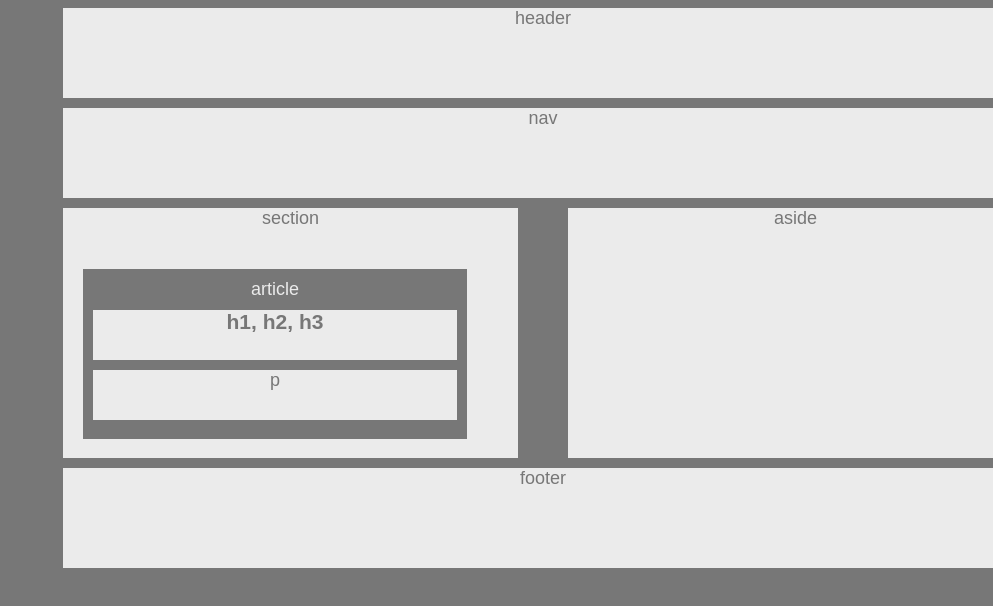
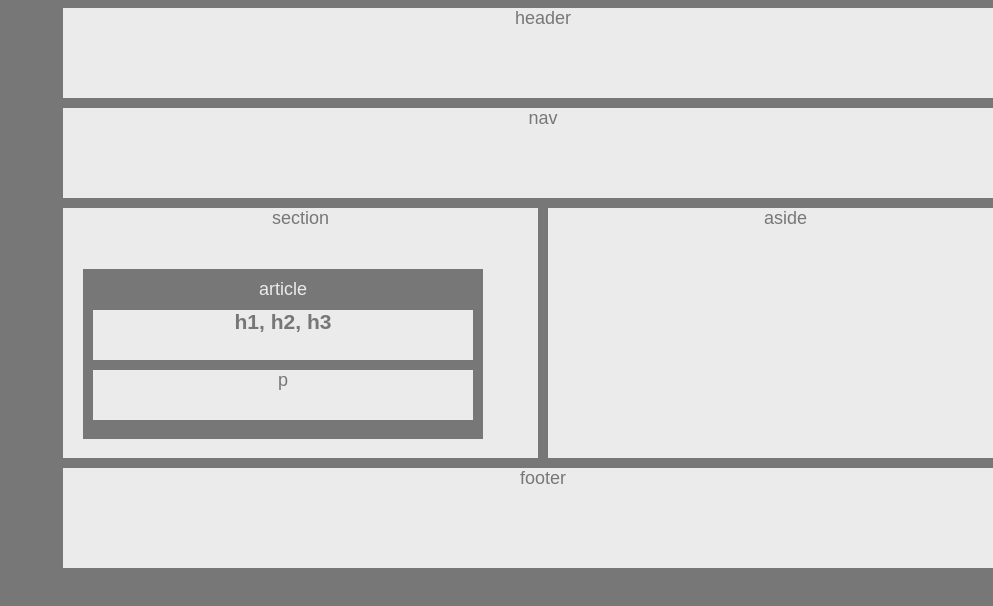
Before and after one commit to kanwarb/HW-Wireframe, a plain HTML site: page index.html in a window 1280 px wide. Shown: the top 606 px of the page, without its empty margins (287-1280 px from the left). Drawn offline with Linux system fonts and the light colour scheme.

Commit message:
updated the index.html

```diff
--- a/style.css
+++ b/style.css
@@ -45,12 +45,13 @@ p {
     margin-bottom: 10px;
 
 
+
     }
 
 section {
     float: left;
     background: #ebebeb;
-    width: 455px;
+    width: 475px;
     height: 250px;
 
 
```
